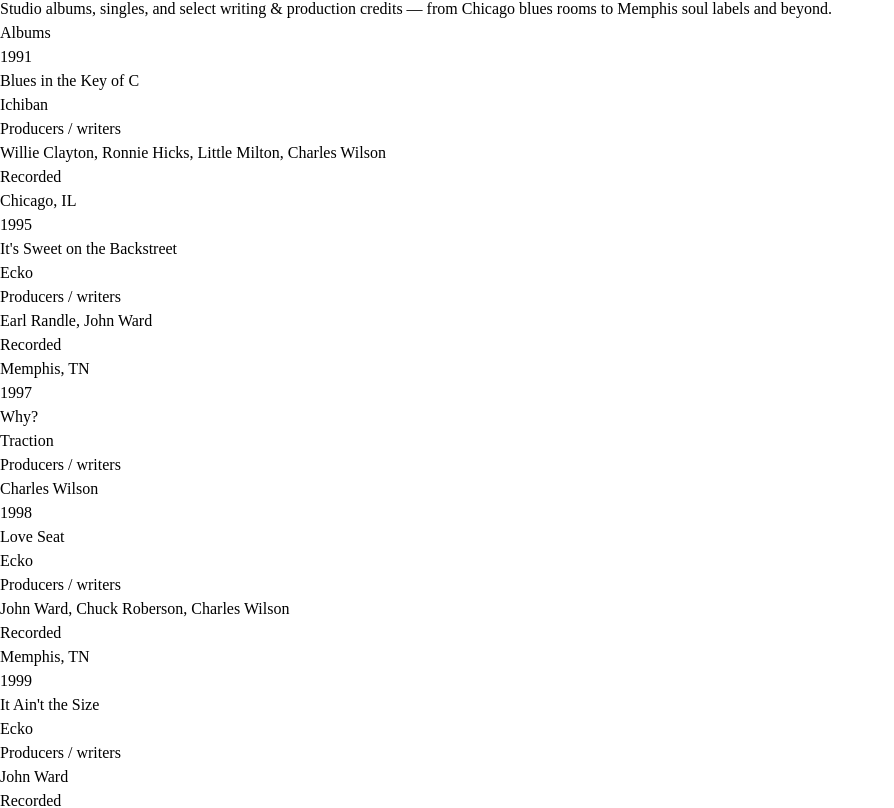
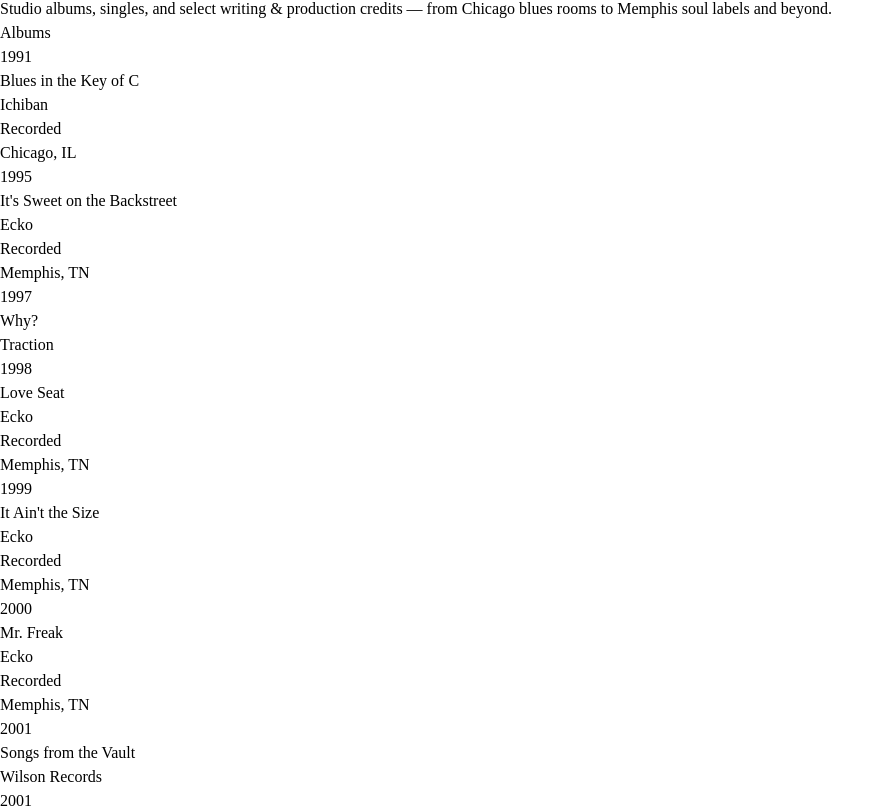
Before and after one commit to Dbaileyfam/CharlesWilsonSoul, a React (Vite) app in the folder web/: page / in a window 1280 px wide. Shown: the part 1035-1843 px from the top of the page, without its empty margins (0-894 px from the left). Built offline with nearby package versions, Linux system fonts and the light colour scheme.

Commit message:
Home: remove producers/writers from Albums discography cards
Made-with: Cursor

```diff
--- a/web/src/components/DiscographySection.tsx
+++ b/web/src/components/DiscographySection.tsx
@@ -43,22 +43,16 @@ export function DiscographySection() {
                 {album.title}
               </h4>
               <p className="mt-1 text-sm text-cream/45">{album.label}</p>
-              <dl className="mt-4 space-y-2 border-t border-white/10 pt-4 text-sm text-cream/65">
-                <div>
-                  <dt className="text-xs uppercase tracking-wider text-cream/40">
-                    Producers / writers
-                  </dt>
-                  <dd className="mt-0.5">{album.producers}</dd>
-                </div>
-                {album.location ? (
+              {album.location ? (
+                <dl className="mt-4 space-y-2 border-t border-white/10 pt-4 text-sm text-cream/65">
                   <div>
                     <dt className="text-xs uppercase tracking-wider text-cream/40">
                       Recorded
                     </dt>
                     <dd className="mt-0.5">{album.location}</dd>
                   </div>
-                ) : null}
-              </dl>
+                </dl>
+              ) : null}
             </article>
           ))}
         </div>
--- a/web/src/data/discography.ts
+++ b/web/src/data/discography.ts
@@ -2,7 +2,6 @@ export type AlbumEntry = {
   year: number
   title: string
   label: string
-  producers: string
   location: string | null
 }
 
@@ -23,105 +22,90 @@ export const discographyAlbums: AlbumEntry[] = [
     year: 1991,
     title: 'Blues in the Key of C',
     label: 'Ichiban',
-    producers: 'Willie Clayton, Ronnie Hicks, Little Milton, Charles Wilson',
     location: 'Chicago, IL',
   },
   {
     year: 1995,
     title: "It's Sweet on the Backstreet",
     label: 'Ecko',
-    producers: 'Earl Randle, John Ward',
     location: 'Memphis, TN',
   },
   {
     year: 1997,
     title: 'Why?',
     label: 'Traction',
-    producers: 'Charles Wilson',
     location: null,
   },
   {
     year: 1998,
     title: 'Love Seat',
     label: 'Ecko',
-    producers: 'John Ward, Chuck Roberson, Charles Wilson',
     location: 'Memphis, TN',
   },
   {
     year: 1999,
     title: "It Ain't the Size",
     label: 'Ecko',
-    producers: 'John Ward',
     location: 'Memphis, TN',
   },
   {
     year: 2000,
     title: 'Mr. Freak',
     label: 'Ecko',
-    producers: 'John Ward',
     location: 'Memphis, TN',
   },
   {
     year: 2001,
     title: 'Songs from the Vault',
     label: 'Wilson Records',
-    producers: 'Charles Wilson',
     location: null,
   },
   {
     year: 2001,
     title: "Goin' Jookin'",
     label: 'Ecko',
-    producers: 'John Ward',
     location: 'Memphis, TN',
   },
   {
     year: 2002,
     title: 'You Got to Pay to Play',
     label: 'Wilson Records',
-    producers: 'Charles Wilson',
     location: null,
   },
   {
     year: 2004,
     title: 'If Heartaches Were Nickels',
     label: 'Delmark',
-    producers: 'Charles Wilson',
     location: 'Chicago, IL',
   },
   {
     year: 2005,
     title: "If It Ain't Broke Don't Fix It",
     label: 'Delta',
-    producers: 'Charles Wilson',
     location: null,
   },
   {
     year: 2007,
     title: 'The After Party',
     label: 'Severn',
-    producers: 'Charles Wilson',
     location: null,
   },
   {
     year: 2009,
     title: 'Troubled Child',
     label: 'Severn',
-    producers: 'Charles Wilson',
     location: null,
   },
   {
     year: 2010,
     title: 'That Girl Belongs to Me',
     label: 'Severn',
-    producers: 'Charles Wilson',
     location: null,
   },
   {
     year: 2011,
     title: 'Sweet & Sour Blues',
     label: '—',
-    producers: 'Charles Wilson',
     location: null,
   },
 ]
```
